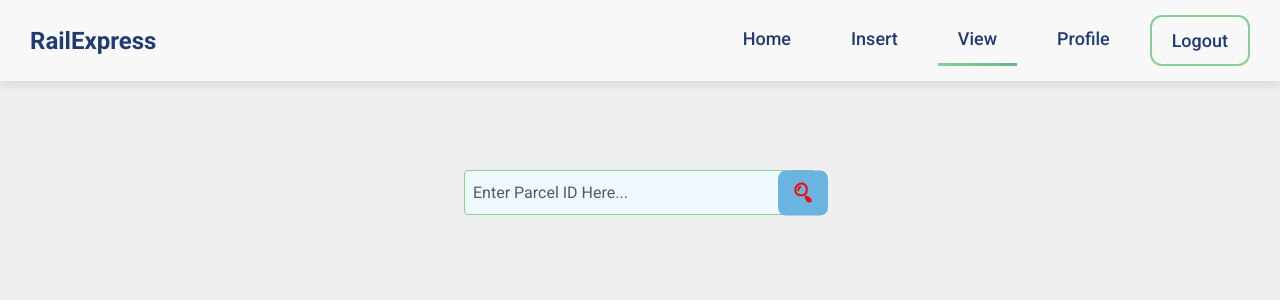
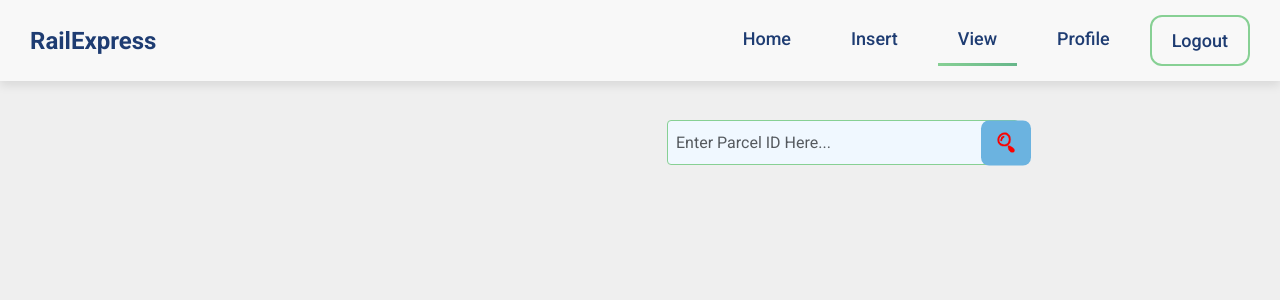
Before and after one commit to ParcelManagment/Website_Frontend, a React (Create React App) app in the folder Parcel_Management_System/: page /view in a window 1280 px wide. Shown: the top 300 px of the page. Built offline with nearby package versions, Linux system fonts and the light colour scheme; no server answers.

Commit message:
update view

```diff
--- a/Parcel_Management_System/src/Components/ViewPage/ViewPage.css
+++ b/Parcel_Management_System/src/Components/ViewPage/ViewPage.css
@@ -2,11 +2,13 @@
     display: flex;
     flex-direction: column;
     align-items: center;
-    margin-top: 100px;
+    margin-top: 50px;
     color: #1e3c72;
     margin-left: auto;
     margin-right: auto;
     padding: 0 15px;
+    z-index: 100;
+    position: fixed;
 }
 
 .form {
@@ -26,13 +28,14 @@
 }
 
 .input_box {
-    width: 100%;
+    width: 400px;
     height: 45px;
     border-radius: 8px;
     padding-left: 15px;
     font-size: 18px;
     border: 2px solid #1e3c72;
     background-color: #f0f8ff;
+
 }
 
 .search_button {
```
